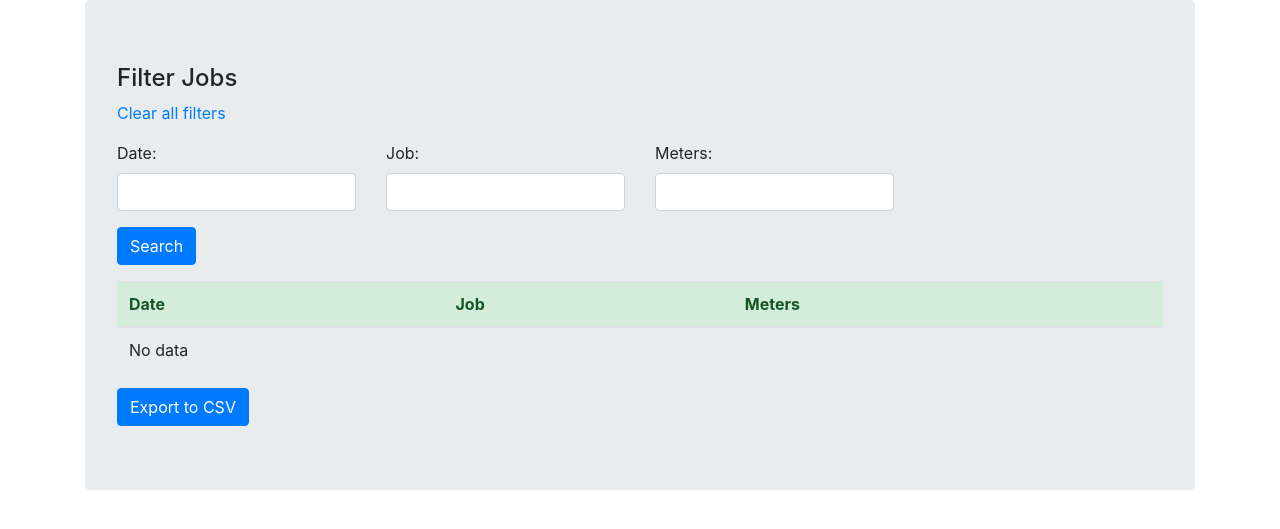
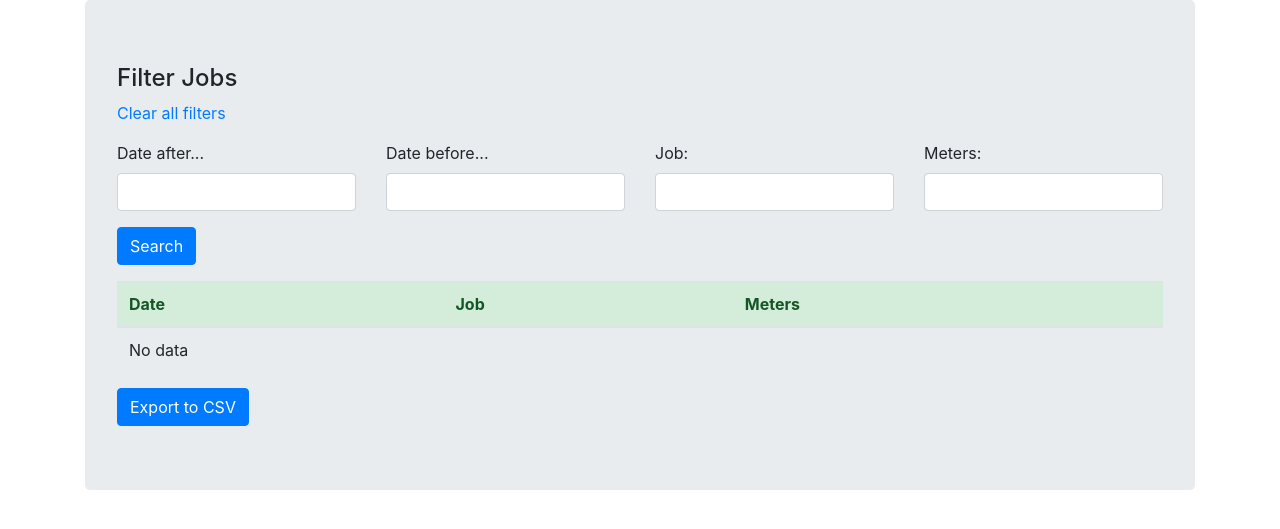
Before and after one commit to gleskejarosz/tool_life, a Django app: page /tools/search-form/ in a window 1280 px wide. Shown: the part 56-585 px from the top of the page. Run offline with Django 3.2, Linux system fonts and the light colour scheme; data that the repository does not hold is empty; some libraries are stand-ins or nearby versions.

Commit message:
minor changes

```diff
--- a/templates/homepage/index.html
+++ b/templates/homepage/index.html
@@ -3,8 +3,5 @@
         <p><a href="{% url 'tools_app:search-form' %}">Job Update</a></p>
         <p><a href="{% url 'tools_app:returning' %}">Operations</a></p>
         <a href="{% url 'homepage' %}">
-        <button type="submit" class="btn btn-primary">
-        <span class="glyphicon glyphicon-search"></span> Return
-        </button>
     </a>
 {% endblock %}
--- a/templates/tools/filter_list.html
+++ b/templates/tools/filter_list.html
@@ -14,8 +14,12 @@
       <p><a href="{% url 'tools_app:search-form' %}">Clear all filters</a></p>
       <div class="row">
         <div class="form-group col-sm-4 col-md-3">
-          {{ filter.form.date.label_tag }}
-          {% render_field filter.form.date class="form-control" %}
+          {{ filter.form.date_gte.label_tag }}
+          {% render_field filter.form.date_gte class="form-control" %}
+        </div>
+        <div class="form-group col-sm-4 col-md-3">
+          {{ filter.form.date_lte.label_tag }}
+          {% render_field filter.form.date_lte class="form-control" %}
         </div>
         <div class="form-group col-sm-4 col-md-3">
           {{ filter.form.job.label_tag }}
--- a/tools/filters.py
+++ b/tools/filters.py
@@ -4,7 +4,11 @@ from tools.models import JobUpdate, OperationModel
 
 
 class JobFilter(django_filters.FilterSet):
-    date = django_filters.DateFilter(lookup_expr="contains", label="Date")
+    date = django_filters.DateFilter()
+    date_gte = django_filters.DateFilter(label="Date after...", field_name='date',
+                                               lookup_expr='gte')
+    date_lte = django_filters.DateFilter(label="Date before...", field_name='date',
+                                               lookup_expr='lte')
     job = django_filters.CharFilter(field_name='job_id__name', label="Job", lookup_expr="contains")
     meters = django_filters.CharFilter(lookup_expr="contains", label="Meters")
 
@@ -20,6 +24,7 @@ class OperationFilter(django_filters.FilterSet):
     )
 
     station = django_filters.CharFilter(field_name='station_id__name', label="Station", lookup_expr="contains")
+    tool = django_filters.CharFilter(field_name='tool_id__name', label="Tool", lookup_expr="contains")
     start_date = django_filters.DateFilter()
     start_date_gte = django_filters.DateFilter(label="Start Date after...", field_name='start_date',
                                                lookup_expr='gte')
```
Also changed, not shown: tools/forms.py (+4 -4 lines).
